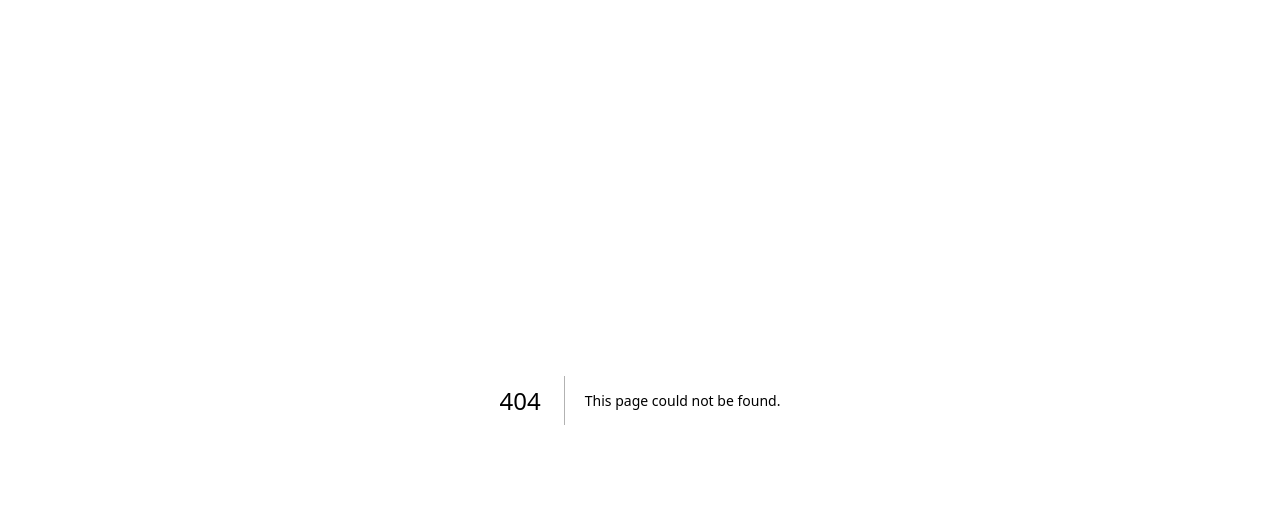
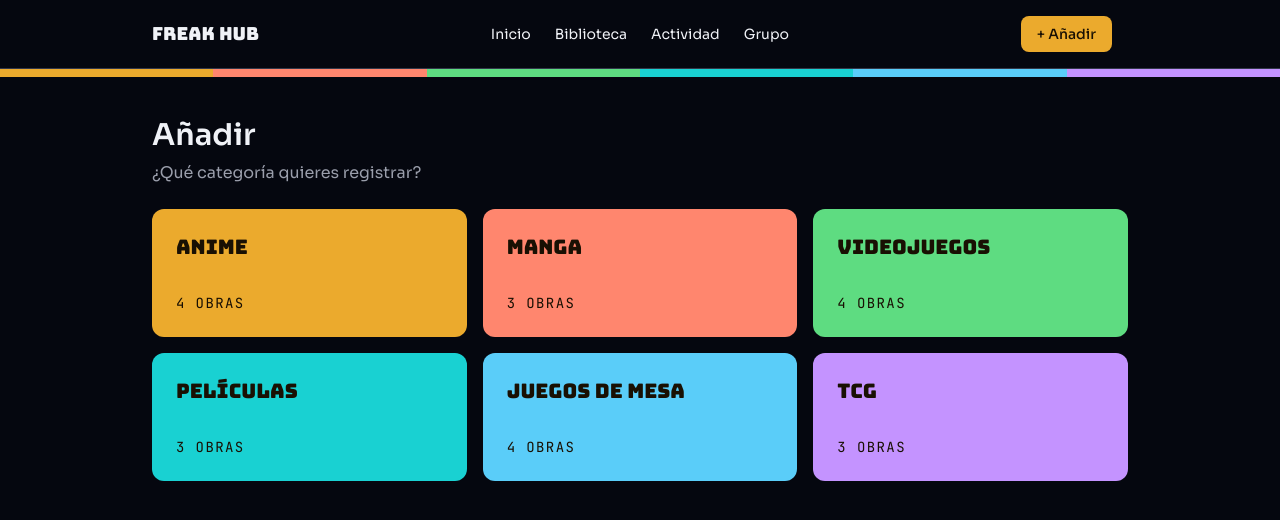
Before and after one commit to alvaroofernaandez/freak-hub, a Next.js app in the folder apps/web/: page /anadir in a window 1280 px wide. Before the commit this address had no page. Shown: the top 520 px of the page. Built offline with nearby package versions, Linux system fonts and the light colour scheme; no server answers.

Commit message:
feat: add the add-flow category picker page

```diff
--- /dev/null
+++ b/apps/web/src/app/(app)/anadir/page.tsx
@@ -0,0 +1,30 @@
+import type { Metadata } from "next";
+import { countByCategory, MOCK_WORKS } from "@/features/library/lib/mock-works";
+import { CategoryTile } from "@/features/library/ui/category-tile";
+import { CATEGORY_ORDER } from "@/shared/ui/category-stripe";
+
+export const metadata: Metadata = { title: "Añadir" };
+
+/** Step one of adding a work: pick a category (docs/screens.md#añadir-categoría). */
+export default function AddCategoryPickerPage() {
+  const counts = countByCategory(MOCK_WORKS);
+
+  return (
+    <section className="space-y-6">
+      <div className="space-y-2">
+        <h1 className="text-3xl font-semibold">Añadir</h1>
+        <p className="text-ink-muted">¿Qué categoría quieres registrar?</p>
+      </div>
+      <div className="grid grid-cols-2 gap-4 sm:grid-cols-3">
+        {CATEGORY_ORDER.map((category) => (
+          <CategoryTile
+            key={category}
+            category={category}
+            count={counts[category]}
+            href={`/anadir/${category}`}
+          />
+        ))}
+      </div>
+    </section>
+  );
+}
```
Also changed, not shown: 1 other file (tests, documents, lock files or other folders).
